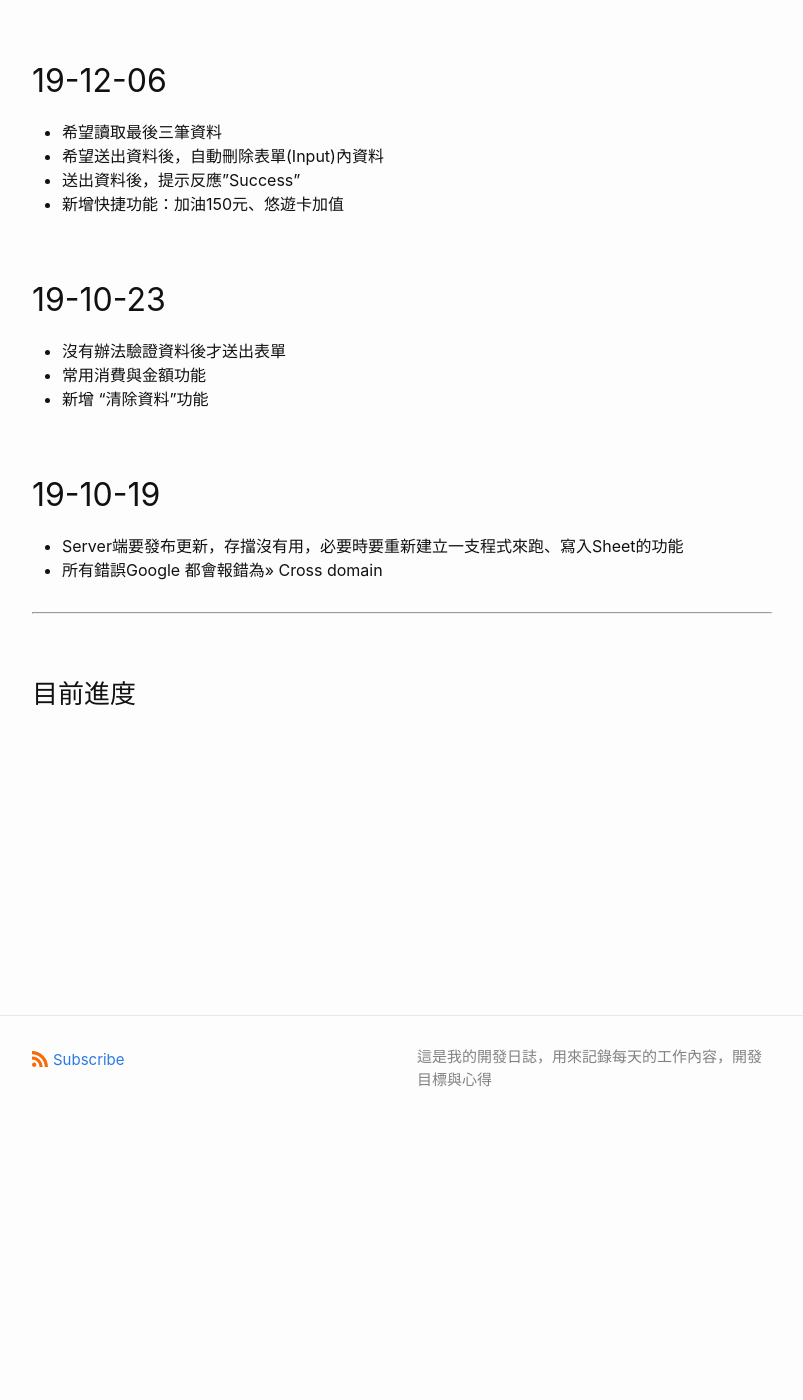
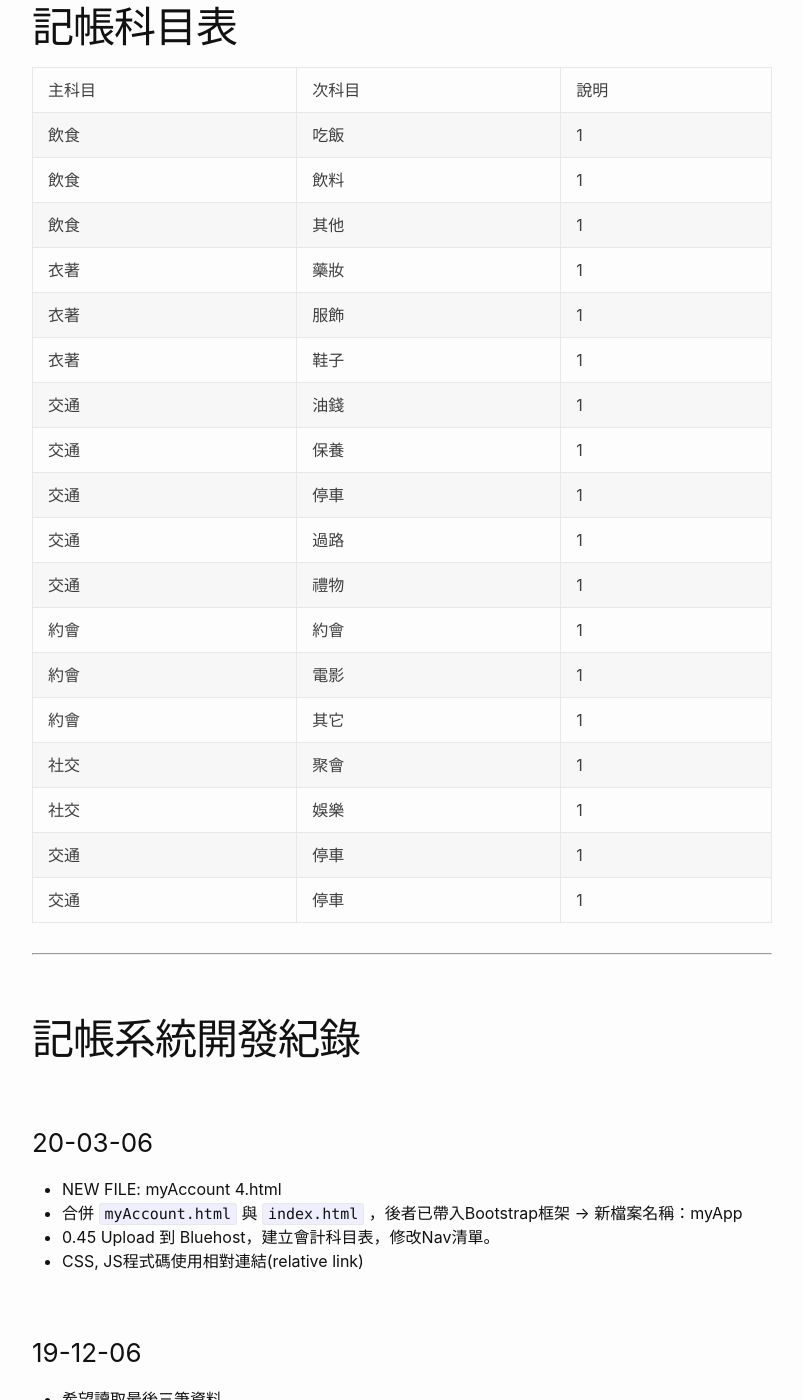
Before and after one commit to peirren/Geek-Log, a Jekyll site: the page built from accounting.md, in a window 1280 px wide and 1400 px high, scrolled down 249 px. Shown: the whole window, without its empty margins (238-1041 px from the left). Built offline with Jekyll 4.4.1, drawn with Linux system fonts in a browser that asks for light colours; some of the changed text lies outside the part shown.

Commit message:
#21 Accounting/update article content

```diff
--- a/accounting.md
+++ b/accounting.md
@@ -5,23 +5,54 @@ subtitle: "Personal accounting app. developing record｜個人記帳程式開發
 permalink: /accounting/
 ---
 
-#更新紀錄
-## 19-12-06
+
+# 記帳科目表
+
+| 主科目   | 次科目  | 說明 |
+| 飲食   | 吃飯  | 1 |
+| 飲食   | 飲料  | 1 |
+| 飲食   | 其他  | 1 |
+| 衣著   | 藥妝  | 1 |
+| 衣著   | 服飾  | 1 |
+| 衣著   | 鞋子  | 1 |
+| 交通   | 油錢  | 1 |
+| 交通   | 保養  | 1 |
+| 交通   | 停車  | 1 |
+| 交通   | 過路  | 1 |
+| 交通   | 禮物  | 1 |
+| 約會   | 約會  | 1 |
+| 約會   | 電影  | 1 |
+| 約會   | 其它  | 1 |
+| 社交   | 聚會  | 1 |
+| 社交   | 娛樂  | 1 |
+| 交通   | 停車  | 1 |
+| 交通   | 停車  | 1 |
+
+---
+
+# 記帳系統開發紀錄
+
+### 20-03-06
+- NEW FILE: myAccount 4.html
+- 合併 `myAccount.html` 與 `index.html` ，後者已帶入Bootstrap框架 -> 新檔案名稱：myApp
+- 0.45 Upload 到 Bluehost，建立會計科目表，修改Nav清單。
+- CSS, JS程式碼使用相對連結(relative link)
+
+
+### 19-12-06
 - 希望讀取最後三筆資料
+- 自動讀取當日日期
 - 希望送出資料後，自動刪除表單(Input)內資料
 - 送出資料後，提示反應"Success"
 - 新增快捷功能：加油150元、悠遊卡加值
 
-## 19-10-23
-- 沒有辦法驗證資料後才送出表單
+
+### 19-10-23
+- Button有多種類型(type)，submit直接送出表格，button 可以另外指定功能。
+- 沒有辦法驗證資料後才送出表單。
 - 常用消費與金額功能
 - 新增 "清除資料"功能
 
-## 19-10-19
-- Server端要發布更新，存擋沒有用，必要時要重新建立一支程式來跑、寫入Sheet的功能
+### 19-10-19
+- Server端要發布更新，存擋沒有用，必要時要重新建立一支程式來跑、寫入Sheet的功能。
 - 所有錯誤Google 都會報錯為>> Cross domain
-
-
-
----
-### 目前進度
--- a/update.md
+++ b/update.md
@@ -4,64 +4,7 @@ title: Update
 permalink: /update/
 ---
 
-# 記帳科目表
-
-| 主科目   | 次科目  | 說明 |
-| 飲食   | 吃飯  | 1 |
-| 飲食   | 飲料  | 1 |
-| 飲食   | 其他  | 1 |
-| 衣著   | 藥妝  | 1 |
-| 衣著   | 服飾  | 1 |
-| 衣著   | 鞋子  | 1 |
-| 交通   | 油錢  | 1 |
-| 交通   | 保養  | 1 |
-| 交通   | 停車  | 1 |
-| 交通   | 過路  | 1 |
-| 交通   | 禮物  | 1 |
-| 約會   | 約會  | 1 |
-| 約會   | 電影  | 1 |
-| 約會   | 其它  | 1 |
-| 社交   | 聚會  | 1 |
-| 社交   | 娛樂  | 1 |
-| 交通   | 停車  | 1 |
-| 交通   | 停車  | 1 |
-
-
-| IC | 收入 | 直接銷售 |
-| IC | 收入 | 官網銷售 |
-| IC | 收入 | 通路銷售 |
-| IC | 收入 | 其他收入 |
-
-
-
 * [X] Hosting on Github
 * [ ]  認識Jekyll資料結構
 * [ ] 創建模板：更改中
 - [ ] 創建Jekyll學習資源
-
-
----
-
-# 記帳系統開發紀錄
-
-### 20-03-06
-- NEW FILE: myAccount 4.html
-- 合併 `myAccount.html` 與 `index.html` ，後者已帶入Bootstrap框架 -> 新檔案名稱：myApp
-
-### 19-12-06
-- 希望讀取最後三筆資料
-- 自動讀取當日日期
-- 希望送出資料後，自動刪除表單(Input)內資料
-- 送出資料後，提示反應"Success"
-- 新增快捷功能：加油150元、悠遊卡加值
-
-
-### 19-10-23
-- Button有多種類型(type)，submit直接送出表格，button 可以另外指定功能。
-- 沒有辦法驗證資料後才送出表單。
-- 常用消費與金額功能
-- 新增 "清除資料"功能
-
-### 19-10-19
-- Server端要發布更新，存擋沒有用，必要時要重新建立一支程式來跑、寫入Sheet的功能。
-- 所有錯誤Google 都會報錯為>> Cross domain
```
